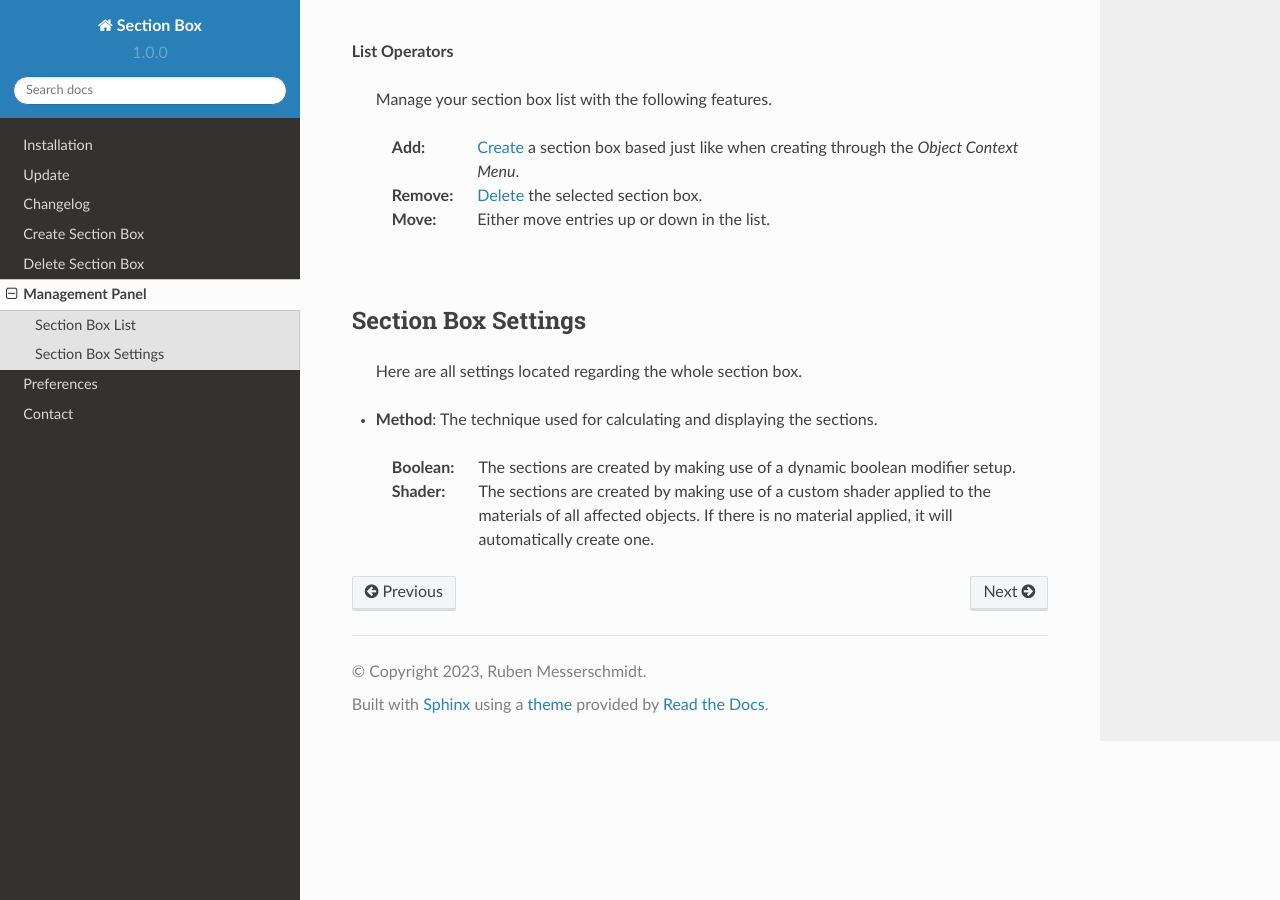
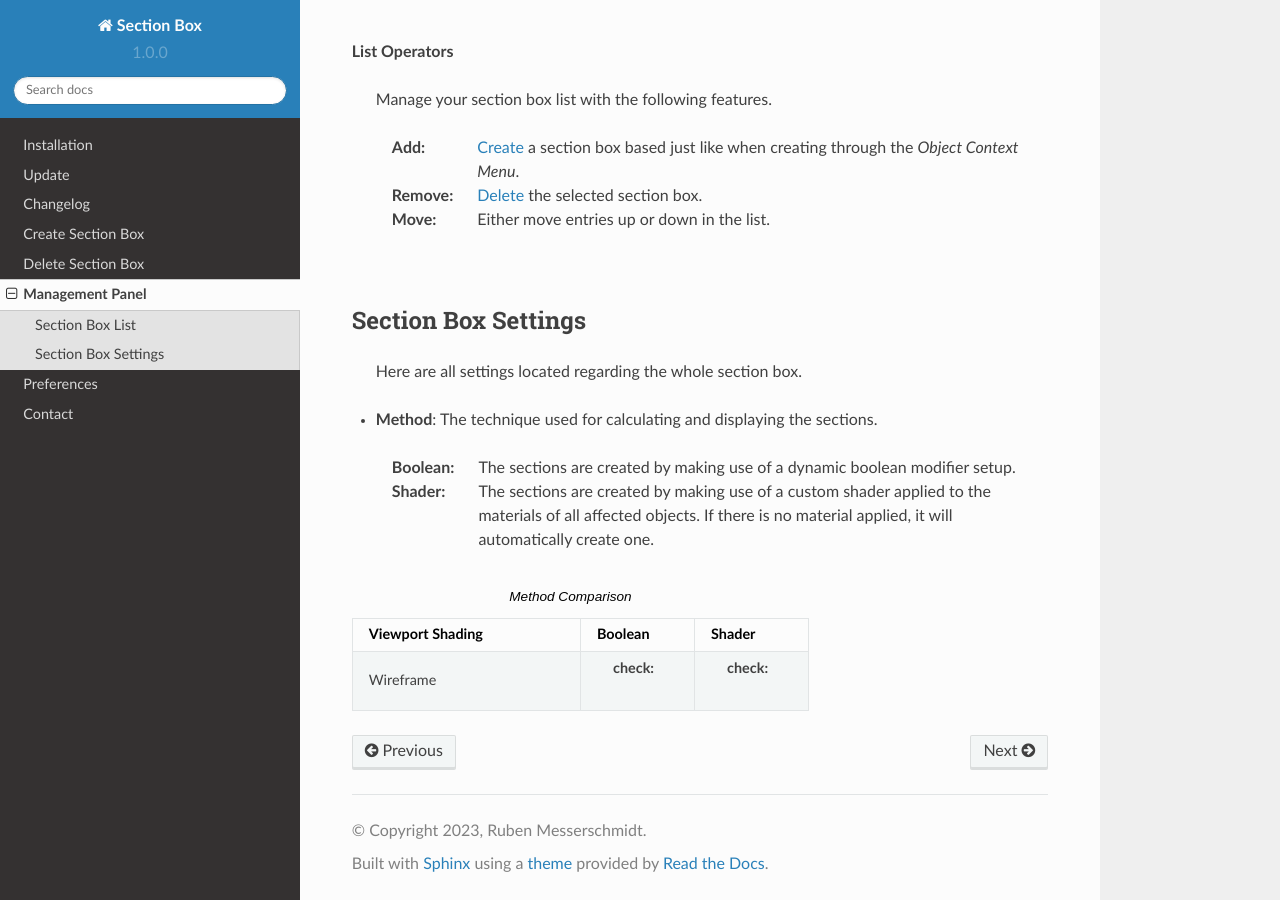
Before and after one commit to rubenmesserschmidt/Section-Box_docs, a Sphinx documentation site: the page built from docs/source/management_panel.rst, in a window 1280 px wide and 900 px high, scrolled down 680 px. Built offline with Sphinx 7.4.7 and the Read the Docs theme 2.0.0, drawn with Linux system fonts in a browser that asks for light colours; some of the changed lines change nothing that is shown.

Commit message:
added sb settings

```diff
--- a/docs/source/management_panel.rst
+++ b/docs/source/management_panel.rst
@@ -50,7 +50,8 @@ Section Box Settings
    :header-rows: 1
 
    * - Viewport Shading
-   * - Boolean
-   * - Shader
+     - Boolean
+     - Shader
    * - Wireframe
-   * - :check:
+     - :check:
+     - :check:
```
